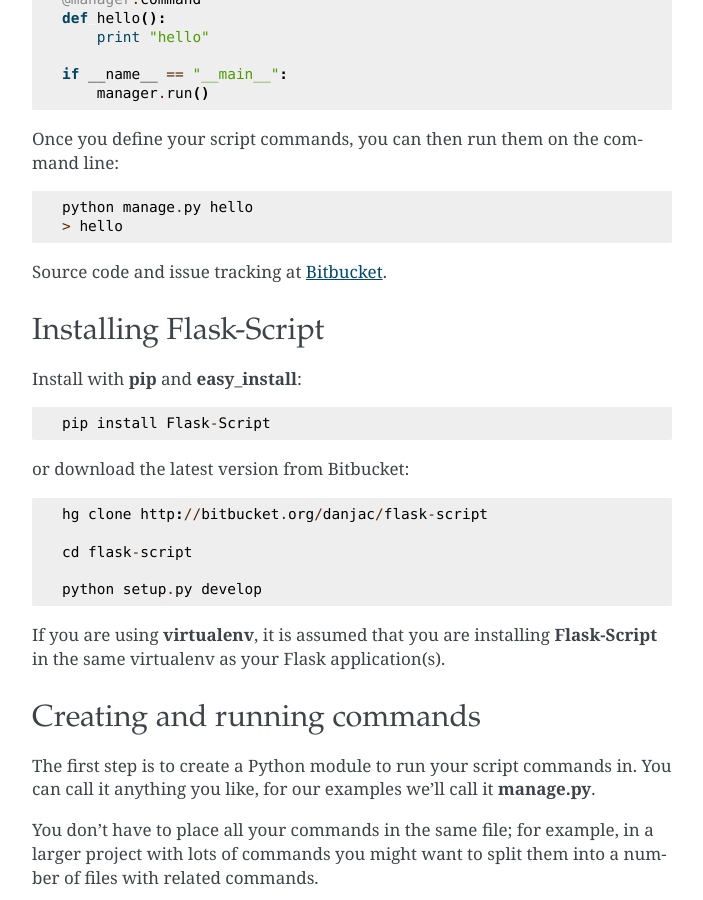
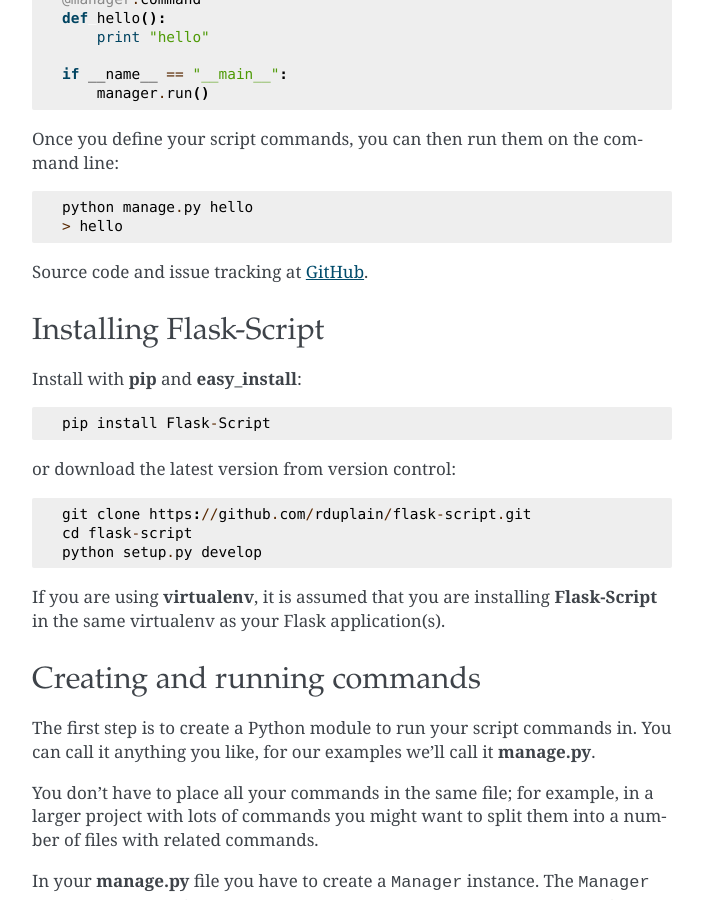
Before and after one commit to smurfix/flask-script, a Sphinx documentation site: the page built from docs/index.rst, in a window 1280 px wide and 900 px high, scrolled down 523 px. Shown: the whole window, without its empty margins (288-991 px from the left). Built offline with Sphinx 7.4.7, drawn with Linux system fonts in a browser that asks for light colours.

Commit message:
Point to new version control location.

```diff
--- a/docs/index.rst
+++ b/docs/index.rst
@@ -27,7 +27,7 @@
     python manage.py hello
     > hello
 
-Source code and issue tracking at `Bitbucket`_.
+Source code and issue tracking at `GitHub`_.
 
 Installing Flask-Script
 ------------------------
@@ -36,12 +36,10 @@
 
     pip install Flask-Script
 
-or download the latest version from Bitbucket::
+or download the latest version from version control::
 
-    hg clone http://bitbucket.org/danjac/flask-script
-
+    git clone https://github.com/rduplain/flask-script.git
     cd flask-script
-
     python setup.py develop
 
 If you are using **virtualenv**, it is assumed that you are installing **Flask-Script**
@@ -440,5 +438,5 @@
 .. autofunction:: prompt_choices
 
 .. _Flask: http://flask.pocoo.org
-.. _Bitbucket: http://bitbucket.org/danjac/flask-script
+.. _GitHub: http://github.com/rduplain/flask-script
 .. _argparse: http://pypi.python.org/pypi/argparse
```
